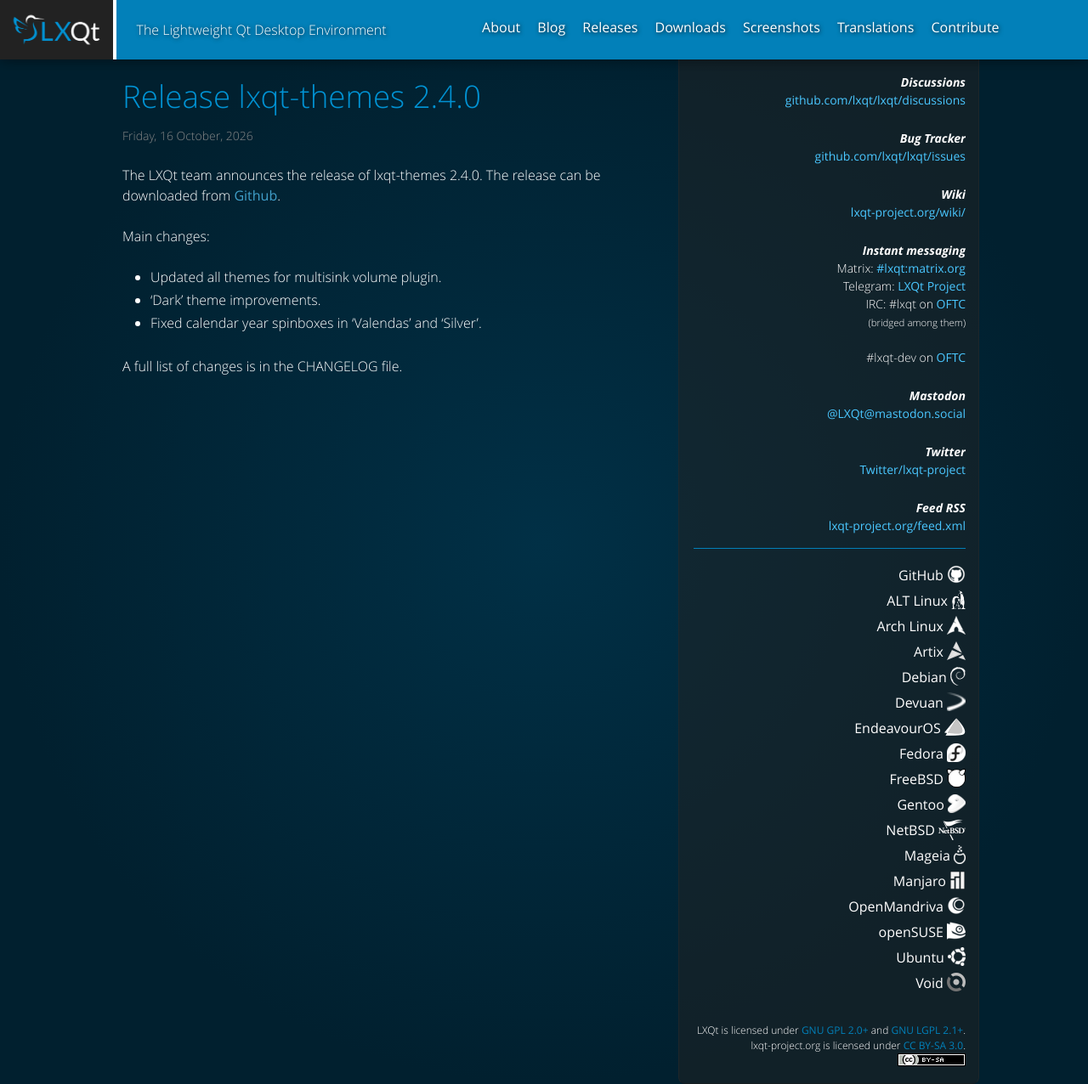
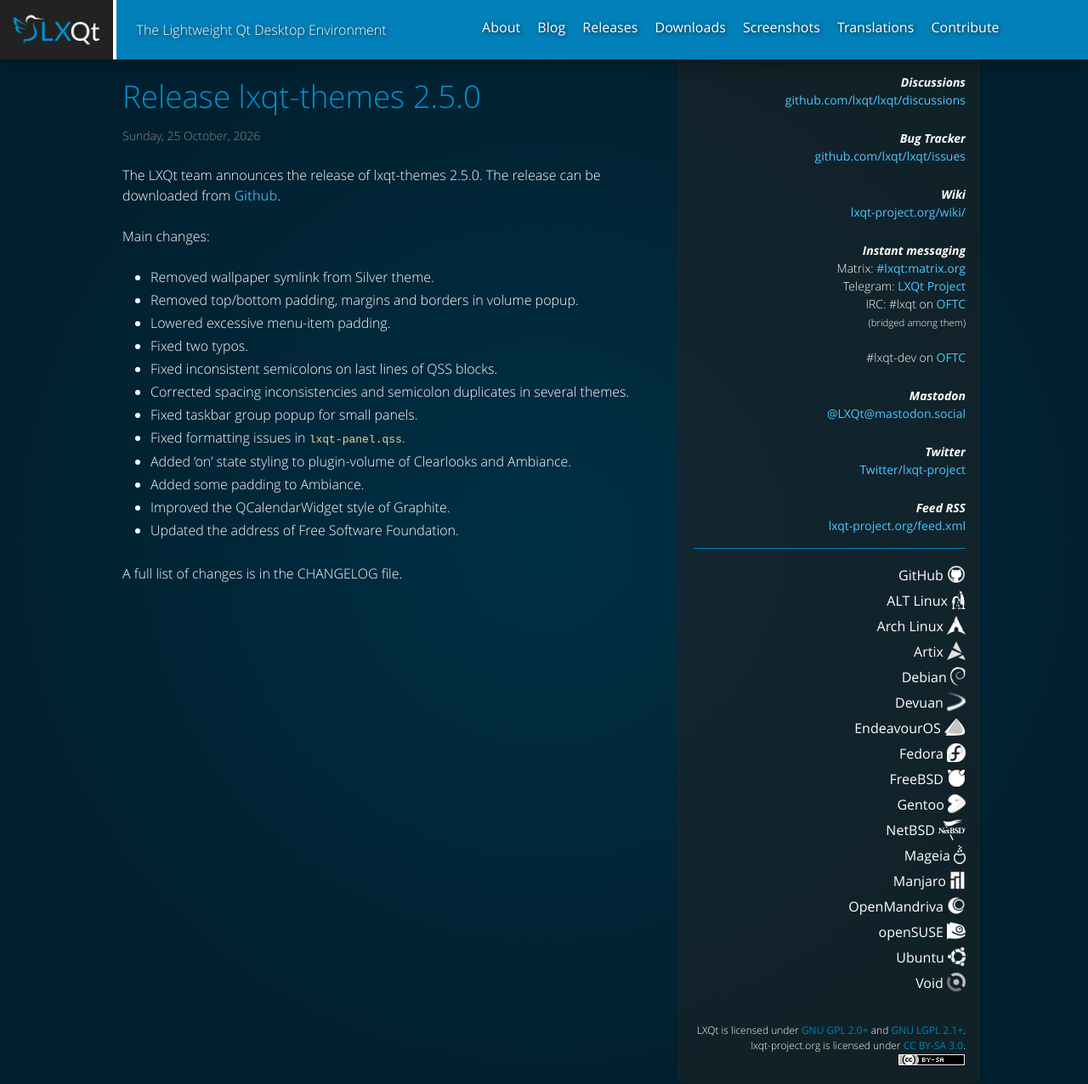
Before and after one commit to lxqt/lxqt.github.io, a Jekyll site: the page built from _posts/2026-11-05-lxqt-themes-2.5.0.md, in a window 1280 px wide. Shown: the whole page at 85% size. Built offline with Jekyll 4.4.1, drawn with Linux system fonts in a browser that asks for light colours.

Commit message:
Updated last postings

```diff
--- a/_posts/2026-11-05-lxqt-themes-2.5.0.md
+++ b/_posts/2026-11-05-lxqt-themes-2.5.0.md
@@ -1,19 +1,28 @@
 ---
 layout: post
-title: Release lxqt-themes 2.4.0
-slug: lxqt-themes-2-4-0
-date: 2026-10-16 07:00
+title: Release lxqt-themes 2.5.0
+slug: lxqt-themes-2-5-0
+date: 2026-10-25 14:52
 promoted: false
 categories: release
 ---
-The LXQt team announces the release of lxqt-themes 2.4.0.
+The LXQt team announces the release of lxqt-themes 2.5.0.
 The release can be downloaded from [Github](https://github.com/lxqt/lxqt-themes/releases).
 
 Main changes:
 
- * Updated all themes for multisink volume plugin.
- * 'Dark' theme improvements.
- * Fixed calendar year spinboxes in 'Valendas' and 'Silver'.
+ * Removed wallpaper symlink from Silver theme.
+ * Removed top/bottom padding, margins and borders in volume popup.
+ * Lowered excessive menu-item padding.
+ * Fixed two typos.
+ * Fixed inconsistent semicolons on last lines of QSS blocks.
+ * Corrected spacing inconsistencies and semicolon duplicates in several themes.
+ * Fixed taskbar group popup for small panels.
+ * Fixed formatting issues in `lxqt-panel.qss`.
+ * Added 'on' state styling to plugin-volume of Clearlooks and Ambiance.
+ * Added some padding to Ambiance.
+ * Improved the QCalendarWidget style of Graphite.
+ * Updated the address of Free Software Foundation.
 
 <br/>
 A full list of changes is in the CHANGELOG file.
```
Also changed, not shown: _posts/2026-11-05-lxqt-runner-2.5.0.md (+1 -0 lines).
